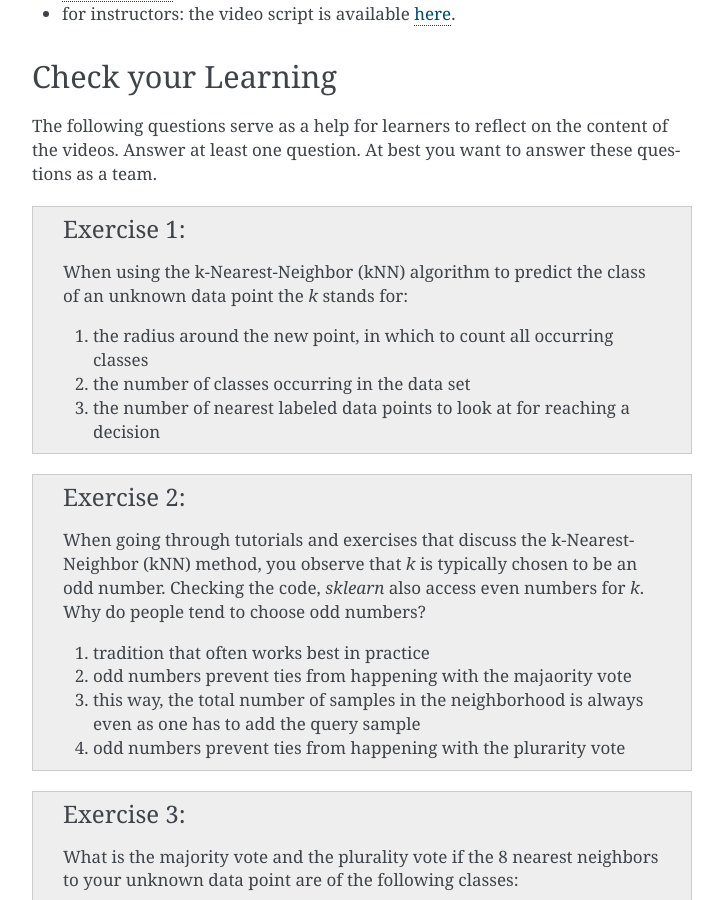
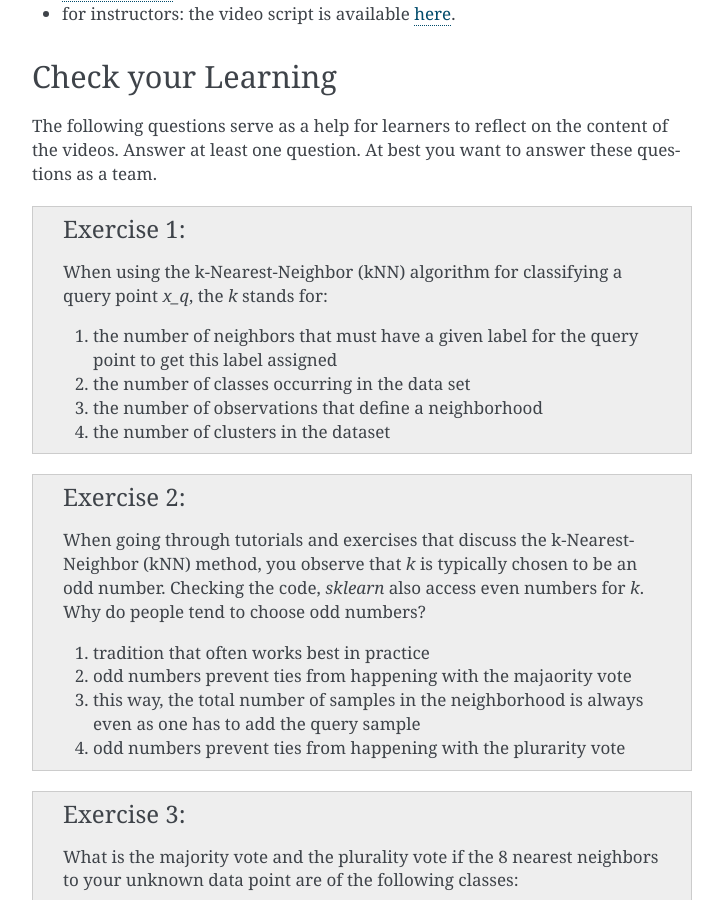
Before and after one commit to deeplearning540/deeplearning540.github.io, a Sphinx documentation site: the page built from source/lesson03/content.rst, in a window 1280 px wide and 900 px high, scrolled down 614 px. Shown: the whole window, without its empty margins (388-1111 px from the left). Built offline with Sphinx 7.4.7, drawn with Linux system fonts in a browser that asks for light colours.

Commit message:
fixed answers to first exercise

```diff
--- a/source/lesson03/content.rst
+++ b/source/lesson03/content.rst
@@ -28,13 +28,15 @@ The following questions serve as a help for learners to reflect on the content o
 
 .. admonition:: Exercise 1
 
-   When using the k-Nearest-Neighbor (kNN) algorithm to predict the class of an unknown data point the `k` stands for:
+   When using the k-Nearest-Neighbor (kNN) algorithm for classifying a query point `x_q`, the `k` stands for:
 
-   1. the radius around the new point, in which to count all occurring classes
+   1. the number of neighbors that must have a given label for the query point to get this label assigned
 
    2. the number of classes occurring in the data set
 
-   3. the number of nearest labeled data points to look at for reaching a decision
+   3. the number of observations that define a neighborhood
+
+   4. the number of clusters in the dataset
 
 
 .. admonition:: Exercise 2
```
